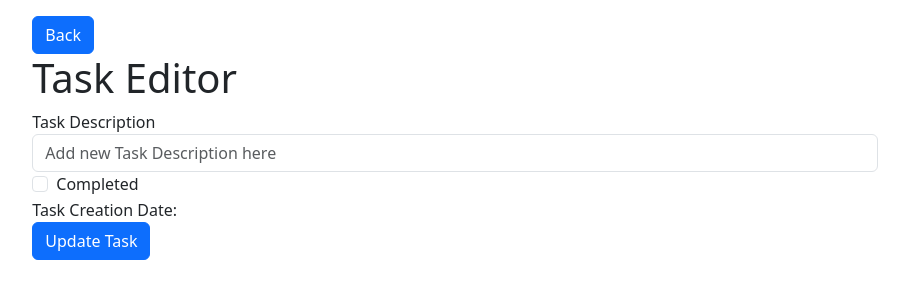
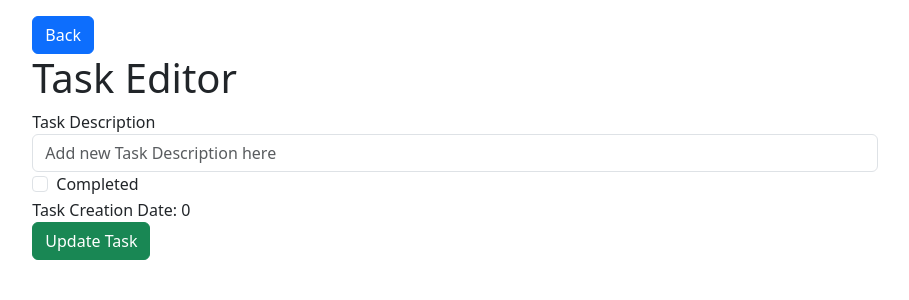
Before and after one commit to Harith-Y/Todo-App, a Vue app: page /editTask in a window 1280 px wide. Shown: the top 300 px of the page, without its empty margins (185-1094 px from the left). Built offline with nearby package versions, Linux system fonts and the light colour scheme; no server answers; the database is empty.

Commit message:
Refactor TaskEditor component to improve task retrieval and update logic, enhance UI elements, and ensure data fetching on mount
Edit functionality is not working

```diff
--- a/src/components/TaskEditor.vue
+++ b/src/components/TaskEditor.vue
@@ -12,16 +12,16 @@
                 <label for="taskCompletionStatus" class="form-check-label">Completed</label>
             </div>
             <div class="form-group">
-                <label for="">Task Creation Date: {{ taskCreationDateAndTimeOfDay }}</label>
+                <label>Task Creation Date: {{ taskCreationDateAndTimeOfDay }}</label>
             </div>
-            <button type="submit" class="btn btn-primary">Update Task</button>
+            <button type="submit" class="btn btn-success">Update Task</button>
         </form>
     </div>
 </template>
 
 <script>
-    import { onUnmounted, ref } from 'vue'
-    import { useRoute } from 'vue-router'
+    import { onMounted, ref } from 'vue'
+    import { useRoute, useRouter } from 'vue-router'
 
     import { db } from '../firebase'
     import { collection, doc, updateDoc, getDoc } from 'firebase/firestore';
@@ -32,6 +32,8 @@
         setup() {
             const tasksCollection = collection(db, "tasks");
             const route = useRoute()
+            const router = useRouter()
+
             const taskID = route.query.taskID
             const taskDescription = ref('')
             const taskCompleted = ref(null)
@@ -46,14 +48,14 @@
 
                     if (docSnap.exists()) {
                         // console.log(docSnap.data())
-                        taskDescription.value = docSnap.data().description
-                        taskCompleted.value = docSnap.data().completed
-                        taskCreationDateAndTimeOfDay.value = new Date(docSnap.data().creationTime).toLocaleTimeString('default', {
-                            // hour12: false,
+                        const taskData = docSnap.data();
+                        taskDescription.value = taskData.description;
+                        taskCompleted.value = taskData.completed;
+                        taskCreationDateAndTimeOfDay.value = new Date(taskData.creationTime).toLocaleDateString('default', {
                             month: 'long',
                             day: 'numeric',
                             year: 'numeric',
-                        })
+                        });
                     } else {
                         console.log("No such document!");
                     }
@@ -61,8 +63,7 @@
                 catch (error) {
                     console.log("Error deleting document: ", error);
                 }
-
-                onUnmounted(getTask)
+            };
 
             const updateTask = async (taskID) => {
                 try {
@@ -87,12 +88,15 @@
                 }
             };
 
+            onMounted(() => {
+                getTask(); // Fetch task data when component mounts
+            });
+
             return {
-                    updateTask,
                 taskDescription,
                 taskCompleted,
                 taskCreationDateAndTimeOfDay,
-                }
+                updateTask
             }
         }
     }
```
Lines whose indentation alone changed are shown as unchanged.
